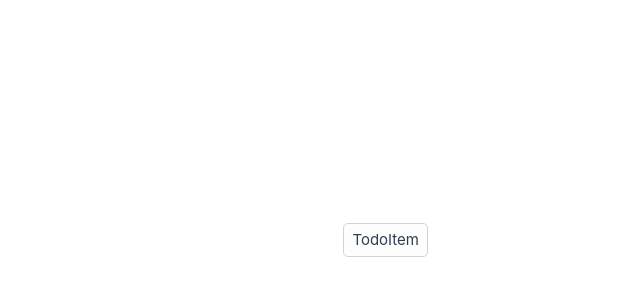
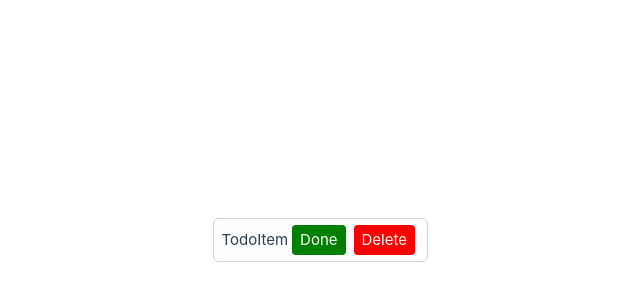
Before and after one commit to matousek11/tasks-vue, a Vue app: page / in a window 1280 px wide. Shown: the part 160-460 px from the top of the page, without its empty margins (212-852 px from the left). Built offline with nearby package versions, Linux system fonts and the light colour scheme.

Commit message:
button added

```diff
--- /dev/null
+++ b/src/components/Button.vue
@@ -0,0 +1,21 @@
+<script setup lang="ts">
+defineProps<{
+  text: string
+  color: string
+}>()
+</script>
+
+<template>
+  <p class="button">{{ text }}</p>
+</template>
+
+<style scoped>
+.button {
+  color: white;
+  background-color: v-bind(color);
+  margin: 2px 4px;
+  padding: 3px 8px;
+  border-radius: 4px;
+  cursor: pointer;
+}
+</style>
--- a/src/components/ToDoItem.vue
+++ b/src/components/ToDoItem.vue
@@ -1,15 +1,27 @@
+<script setup lang="ts">
+import CustomButton from './Button.vue'
+</script>
+
 <template>
   <div class="container">
     <p class="text">TodoItem</p>
+    <div class="button-container">
+      <CustomButton text="Done" color="green" />
+      <CustomButton text="Delete" color="red" />
+    </div>
   </div>
 </template>
 
 <style scoped>
 .container {
   display: flex;
+  align-items: center;
   background-color: rgb(253, 253, 253);
   border: 1px solid lightgrey;
   border-radius: 5px;
   padding: 4px 8px;
 }
+.button-container {
+  display: flex;
+}
 </style>
```
